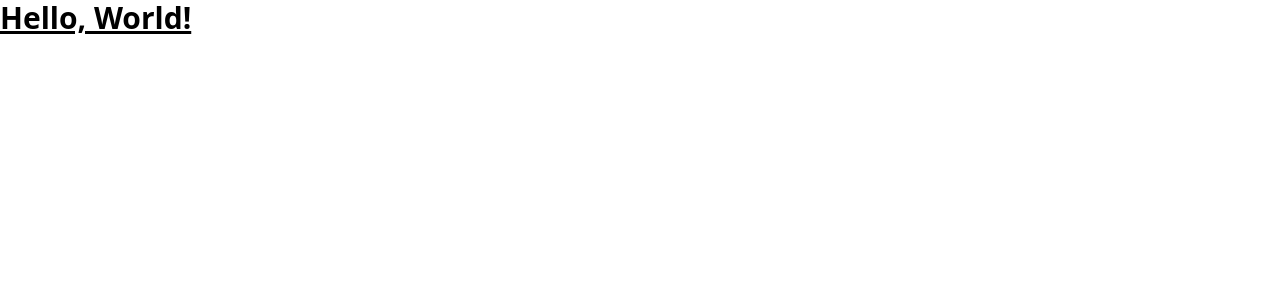
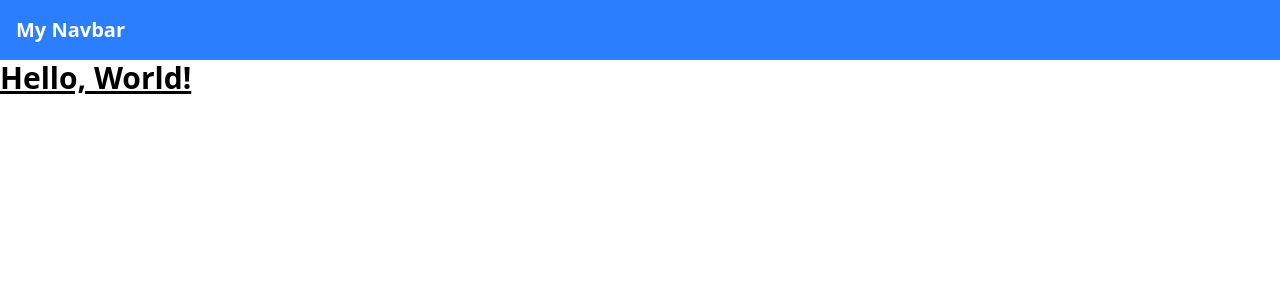
Before and after one commit to feliperodriguez5/got-faith, a React (Vite) app: page / in a window 1280 px wide. Shown: the top 300 px of the page. Built offline with nearby package versions, Linux system fonts and the light colour scheme.

Commit message:
Fix: rename navbar.jsx to Navbar.jsx

```diff
--- a/src/App.jsx
+++ b/src/App.jsx
@@ -1,6 +1,9 @@
+import Navbar from "./components/navbar";
+
 function App() {
   return (
     <div>
+      <Navbar />
       <h1 className="text-3xl font-bold underline">Hello, World!</h1>
     </div>
   )
--- /dev/null
+++ b/src/components/Navbar.jsx
@@ -0,0 +1,9 @@
+function Navbar() {
+  return (
+    <nav className="bg-blue-500 p-4 text-white">
+      <h1 className="text-xl font-bold">My Navbar</h1>
+    </nav>
+  );
+}
+
+export default Navbar;
```
